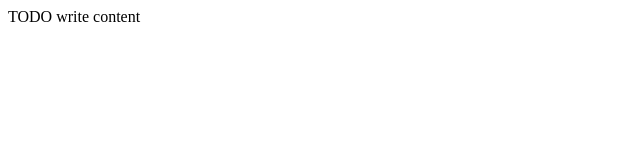
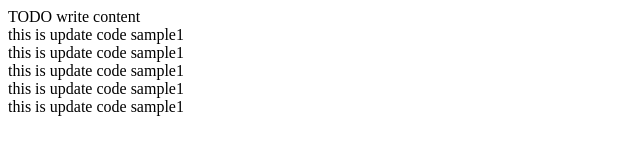
Before and after one commit to SamsudeenAshad/web-site-project-for-cafe, a plain HTML site: page web-site-project-for-cafe/web/index.html in a window 1280 px wide. Shown: the whole page, without its empty margins (0-640 px from the left). Drawn offline with Linux system fonts and the light colour scheme.

Commit message:
update
update

Co-Authored-By: Izna Idris <135829912+Iznaism@users.noreply.github.com>

```diff
--- a/web-site-project-for-cafe/web/index.html
+++ b/web-site-project-for-cafe/web/index.html
@@ -9,8 +9,14 @@ and open the template in the editor.
         <title>TODO supply a title</title>
         <meta charset="UTF-8">
         <meta name="viewport" content="width=device-width, initial-scale=1.0">
+
     </head>
     <body>
         <div>TODO write content</div>
+        <div>this is update code sample1</div>
+        <div>this is update code sample1</div>
+        <div>this is update code sample1</div>
+        <div>this is update code sample1</div>
+        <div>this is update code sample1</div>
     </body>
 </html>
```
